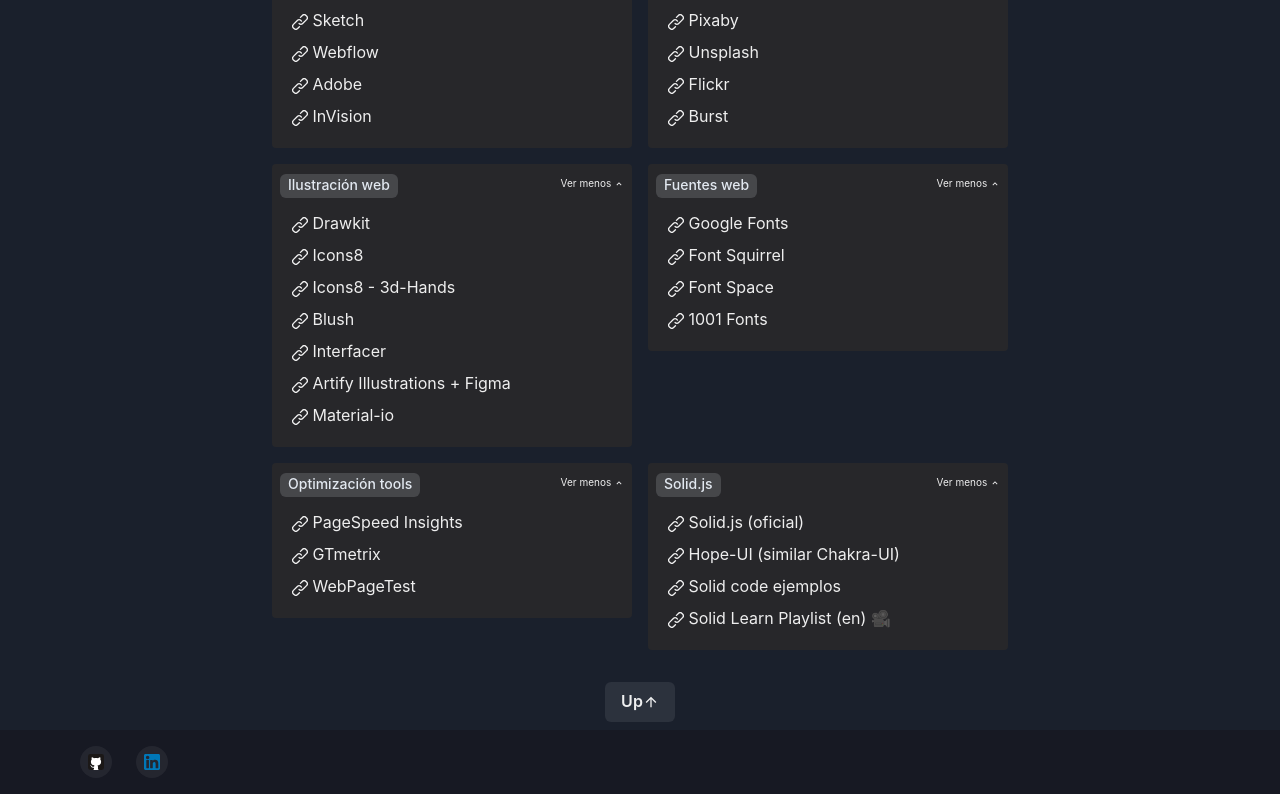
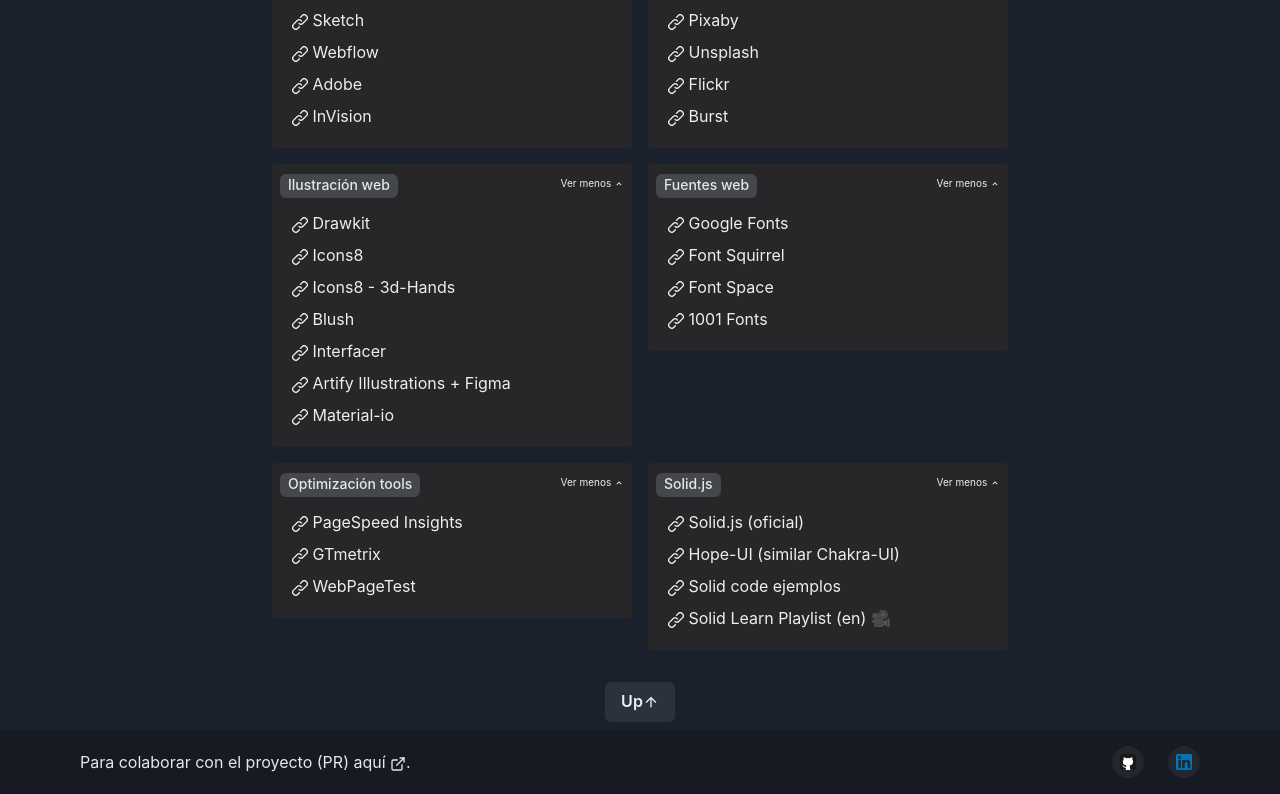
Before and after one commit to rodriabregu/resources-page, a React (Vite) app: page / in a window 1280 px wide. Shown: the part 2398-3192 px from the top of the page. Built offline with nearby package versions, Linux system fonts and the light colour scheme.

Commit message:
feat/add-colaborate-footer

```diff
--- a/src/components/Footer.tsx
+++ b/src/components/Footer.tsx
@@ -1,5 +1,15 @@
 import { ReactNode } from 'react'
-import { Box, chakra, Container, Stack, useColorModeValue, VisuallyHidden } from '@chakra-ui/react'
+import { ExternalLinkIcon } from '@chakra-ui/icons'
+import {
+  Box,
+  chakra,
+  Container,
+  Link,
+  Stack,
+  Text,
+  useColorModeValue,
+  VisuallyHidden
+} from '@chakra-ui/react'
 
 import { SvgGithub, SvgLinkedin } from './Svg/Icons'
 
@@ -47,6 +57,13 @@
         spacing={4}
         justify={{ base: 'center', md: 'space-between' }}
         align={{ base: 'center', md: 'center' }}>
+        <Text>
+          Para colaborar con el proyecto (PR){' '}
+          <Link isExternal href="https://github.com/rodriabregu/resource-page">
+            aquí <ExternalLinkIcon />
+          </Link>
+          .
+        </Text>
         <Stack direction={'row'} spacing={6}>
           <SocialButton label={'Github'} href={'https://github.com/rodriabregu'}>
             <SvgGithub />
```
